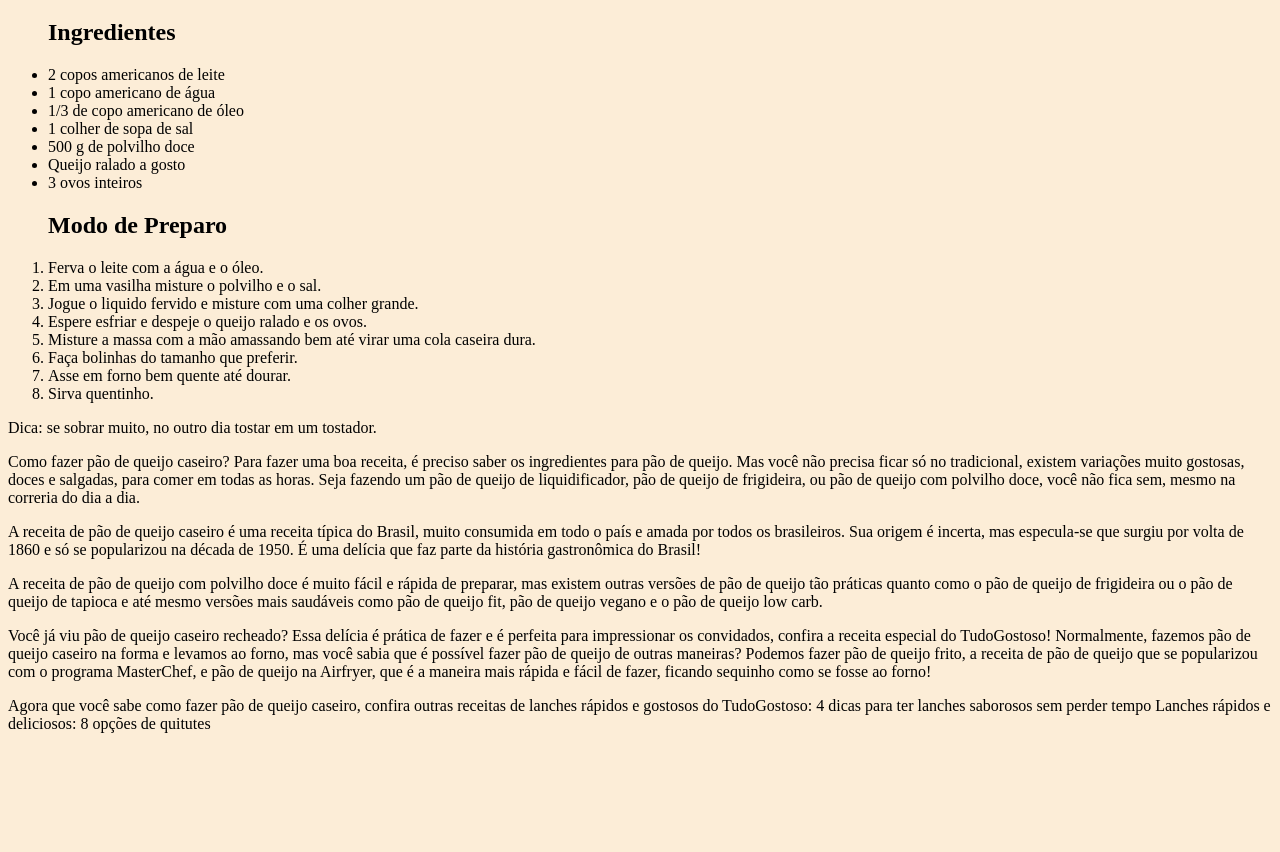
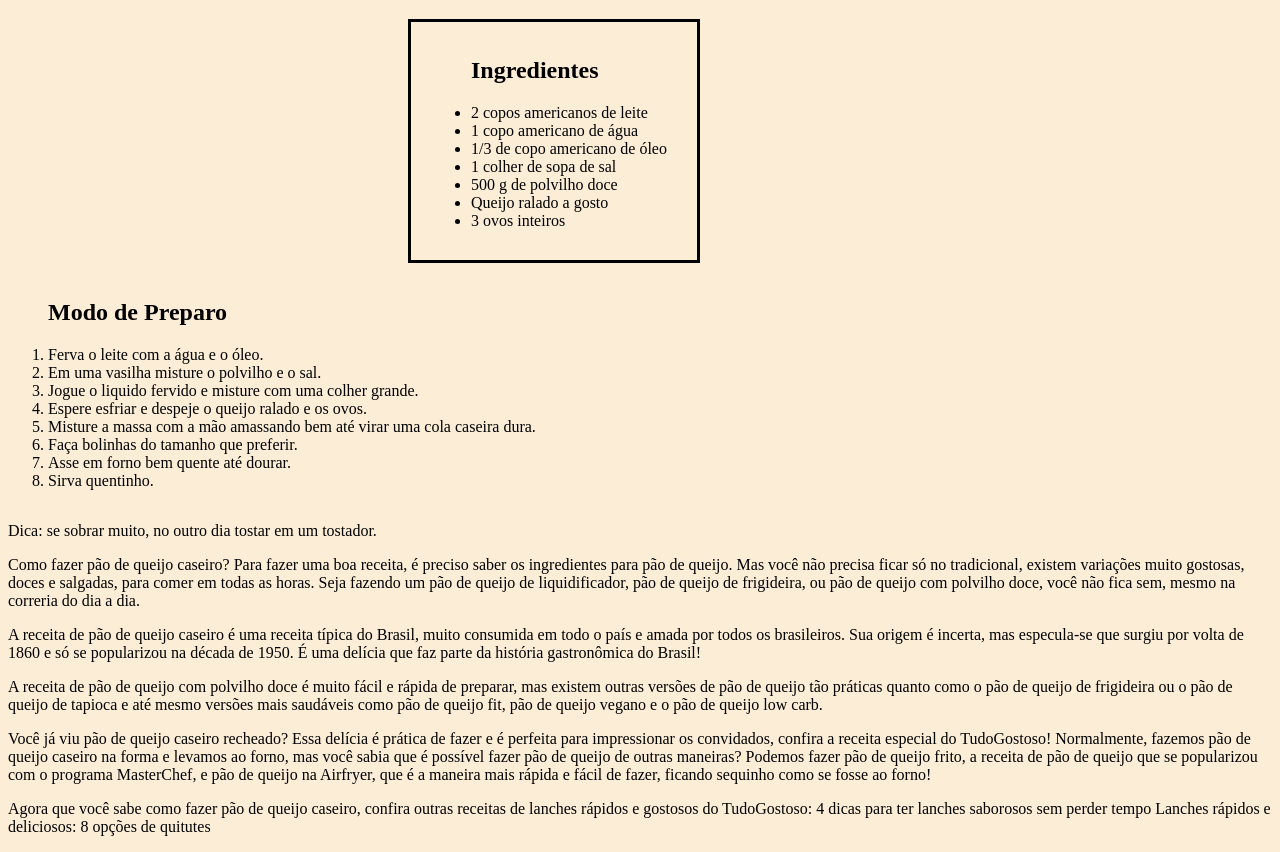
Before and after one commit to Kawik-Dordenoni/site-pao-de-queijo-html-css, a plain HTML site: page index.html in a window 1280 px wide. Shown: the part 61-913 px from the top of the page. Before the commit the page ends 810 px from the top, so only its background shows below. Drawn offline with Linux system fonts and the light colour scheme.

Commit message:
borda ingredientes

```diff
--- a/style.css
+++ b/style.css
@@ -5,3 +5,15 @@ h1{
 text-align: center;
 
 }
+
+ul{
+    display: inline-block;
+    margin: 0 400px 0;
+    border: 3px solid black;
+    padding: 15px 30px 30px 60px;
+}
+
+ol{
+
+    display: inline-block;
+}
```
